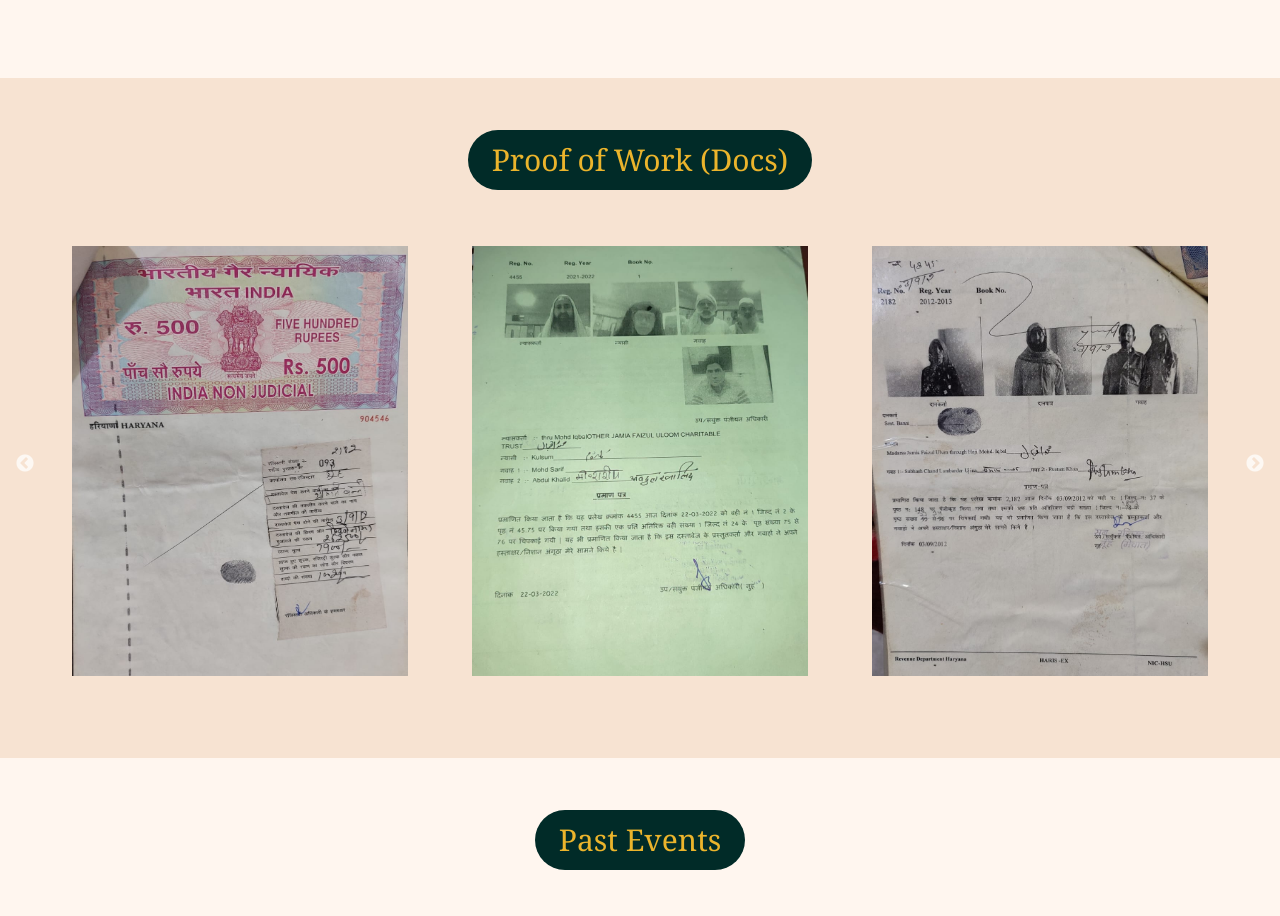
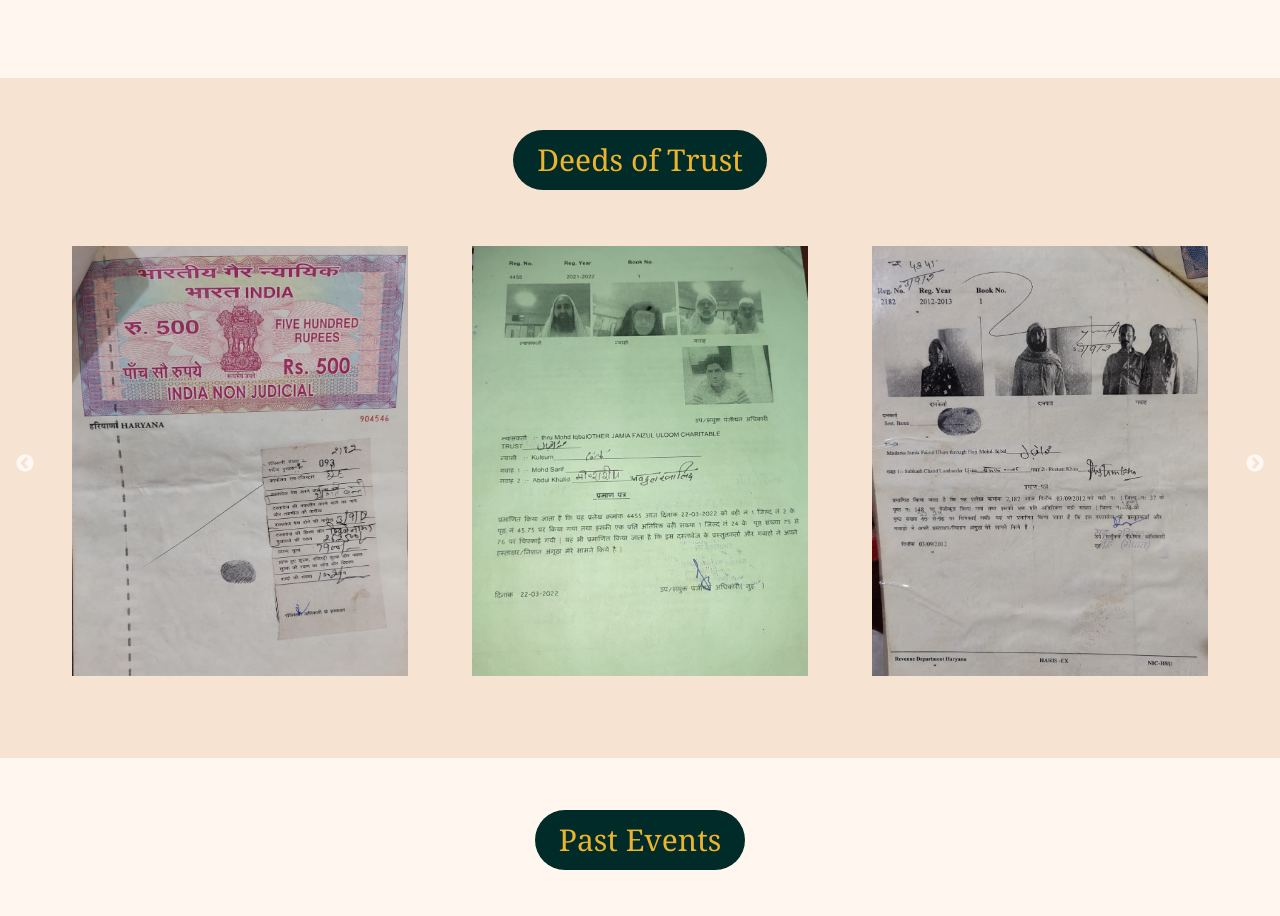
Before and after one commit to mohdmustafa0111/Jamia-Faizul-Uloom-Charitable-Trust, a React (Create React App) app: page / in a window 1280 px wide. Shown: the part 2508-3424 px from the top of the page. Built offline with nearby package versions, Linux system fonts and the light colour scheme.

Commit message:
Changed the label

```diff
--- a/src/components/Docs.jsx
+++ b/src/components/Docs.jsx
@@ -66,7 +66,7 @@ const Docs = () => {
       className="bg-[#F7E3D2] h-[540px] md:h-[680px] w-full text-center p-10"
     >
       <h1 className="text-xl md:text-3xl bg-[#012b28] text-[#ebb42c] w-fit px-6 py-3 md:px-6 md:py-3 md: mt-1 md:mt-3 m-auto rounded-full">
-        Proof of Work (Docs)
+        Deeds of Trust
       </h1>
 
       <div className="mt-9 md:mt-14">
```
